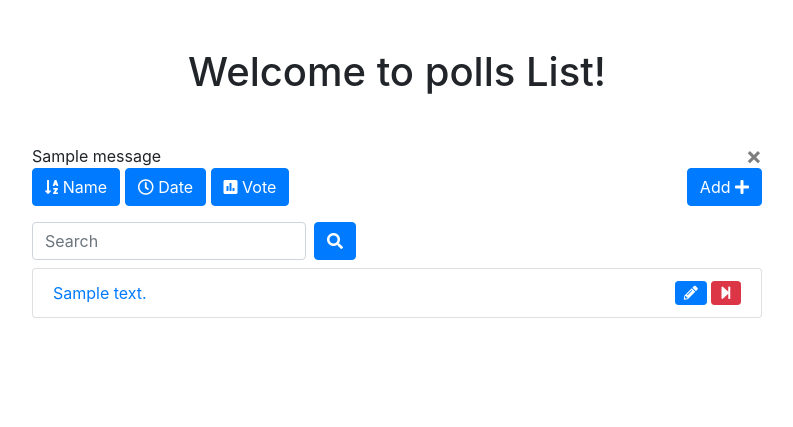
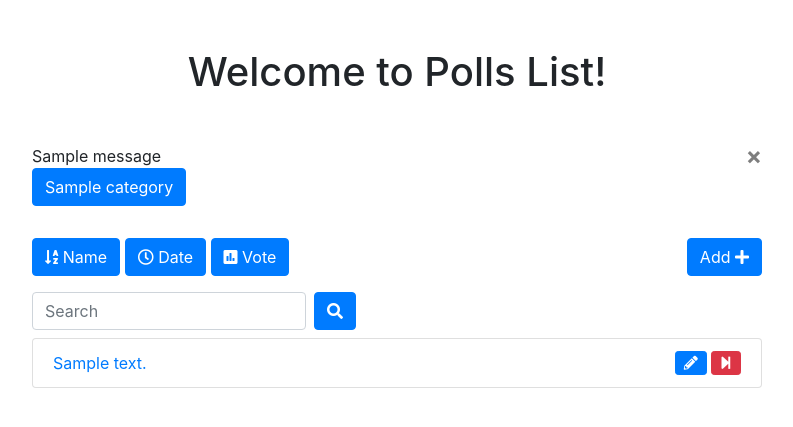
Before and after one commit to devmahmud/Django-Poll-App, a Django app: page /polls/list/ in a window 1280 px wide. Shown: the part 56-483 px from the top of the page, without its empty margins (243-1036 px from the left). Run offline with Django 3.2, Linux system fonts and the light colour scheme; a user stored in the database is signed in; tables that the repository leaves empty hold one stand-in row (values such as "Sample post"); one stand-in notice (Sample message) is shown; some libraries are stand-ins or nearby versions.

Commit message:
adding polls by category feature

```diff
--- a/polls/models.py
+++ b/polls/models.py
@@ -3,9 +3,16 @@ from django.db import models
 from django.utils import timezone
 import secrets
 
+class Category(models.Model):
+    name = models.CharField(max_length=255)
+    description = models.TextField(blank=True, null=True)
+
+    def __str__(self):
+        return self.name
 
 class Poll(models.Model):
     owner = models.ForeignKey(User, on_delete=models.CASCADE)
+    category = models.ForeignKey(Category, on_delete=models.CASCADE, related_name='polls', null=True, blank=True)
     text = models.TextField()
     pub_date = models.DateTimeField(default=timezone.now)
     active = models.BooleanField(default=True)
--- a/polls/templates/polls/polls_list.html
+++ b/polls/templates/polls/polls_list.html
@@ -4,11 +4,13 @@
 <div class="container">
     <div class="row">
         <div class="col-md-8 offset-sm-2">
-            <h1 class="text-center mb-5">Welcome to polls List!</h1>
+            <h1 class="text-center mb-5">Welcome to Polls List!</h1>
+
             {% if messages %}
             <div class="messages">
                 {% for message in messages %}
-                <div {% if message.tags %} class="{{ message.tags }}" {% endif %}>{{ message }}
+                <div {% if message.tags %} class="{{ message.tags }}" {% endif %}>
+                    {{ message }}
                     <button type="button" class="close" data-dismiss="alert" aria-label="Close">
                         <span aria-hidden="true">&times;</span>
                     </button>
@@ -17,28 +19,32 @@
             </div>
             {% endif %}
 
-            <a class="btn btn-{% if 'name' in request.GET %}warning{% else %}primary{% endif %} mb-3" href="?name=True"
-                role="button"><i class="fas fa-sort-alpha-down"></i>
-                Name</a>
-            <a class="btn btn-{% if 'date' in request.GET %}warning{% else %}primary{% endif %} mb-3" href="?date=True"
-                role="button"><i class="far fa-clock"></i> Date</a>
-            <a class="btn btn-{% if 'vote' in request.GET %}warning{% else %}primary{% endif %} mb-3" href="?vote=True"
-                role="button"><i class="fas fa-poll"></i> Vote</a>
+            <div class="mb-3">
+                {% for category in categories %}
+                <a class="btn btn-{% if category.name == selected_category %}warning{% else %}primary{% endif %} mb-3" href="{% url 'polls:list' %}?category={{ category.name }}&search={{ search_term }}&sort={{ request.GET.sort }}&page=1" role="button">{{ category.name }}</a>
+                {% endfor %}
+            </div>
+
+            <a class="btn btn-{% if 'name' in request.GET.sort %}warning{% else %}primary{% endif %} mb-3" href="{% url 'polls:list' %}?sort=name&search={{ search_term }}&category={{ selected_category }}&page=1" role="button"><i class="fas fa-sort-alpha-down"></i> Name</a>
+            <a class="btn btn-{% if 'date' in request.GET.sort %}warning{% else %}primary{% endif %} mb-3" href="{% url 'polls:list' %}?sort=date&search={{ search_term }}&category={{ selected_category }}&page=1" role="button"><i class="far fa-clock"></i> Date</a>
+            <a class="btn btn-{% if 'vote' in request.GET.sort %}warning{% else %}primary{% endif %} mb-3" href="{% url 'polls:list' %}?sort=vote&search={{ search_term }}&category={{ selected_category }}&page=1" role="button"><i class="fas fa-poll"></i> Vote</a>
 
             <a class="btn btn-primary mb-3 float-right" href="{% url 'polls:add' %}" role="button">Add <i class="fas fa-plus"></i></a>
 
-            <form class="form-inline">
+            <form class="form-inline" method="get" action="{% url 'polls:list' %}">
                 <div class="form-group mr-sm-2 mb-2">
-                    <input type="search" class="form-control" name="search" placeholder="Search" value={{ search_term }}>
+                    <input type="search" class="form-control" name="search" placeholder="Search" value="{{ search_term }}">
                 </div>
+                <input type="hidden" name="category" value="{{ selected_category }}">
+                <input type="hidden" name="sort" value="{{ request.GET.sort }}">
                 <button type="submit" class="btn btn-primary mb-2"><i class="fas fa-search"></i></button>
             </form>
 
-
             <ul class="list-group">
                 {% for poll in polls %}
-                <li class="list-group-item"><a href="{% url 'polls:detail' poll.id %}">{{ poll.text|truncatewords:5 }}
-                        {% if not poll.active%}
+                <li class="list-group-item">
+                    <a href="{% url 'polls:detail' poll.id %}">{{ poll.text|truncatewords:5 }}
+                        {% if not poll.active %}
                         <i class="fas fa-check-circle ml-2"></i>
                         {% endif %}
                     </a>
@@ -51,22 +57,22 @@
                         title="Edit Poll"><i class="fas fa-pencil-alt float-right btn btn-primary btn-sm mr-1"></i></a>
                     {% endif %}
                 </li>
-
                 {% endfor %}
             </ul>
+
             {% if polls.paginator.num_pages > 1 %}
             <nav class="mt-3">
                 <ul class="pagination">
                     {% if polls.has_previous %}
-                    <li class="page-item"><a class="page-link" href="?page=1&{{ params }}">First</a></li>
-                    <li class="page-item"><a class="page-link" href="?page={{ polls.previous_page_number }}&{{ params }}">Previous</a></li>
+                    <li class="page-item"><a class="page-link" href="{% url 'polls:list' %}?page=1&search={{ search_term }}&category={{ selected_category }}&sort={{ request.GET.sort }}">First</a></li>
+                    <li class="page-item"><a class="page-link" href="{% url 'polls:list' %}?page={{ polls.previous_page_number }}&search={{ search_term }}&category={{ selected_category }}&sort={{ request.GET.sort }}">Previous</a></li>
                     {% endif %}
 
                     <li class="page-item active"><a class="page-link" href="">{{ polls.number }}</a></li>
 
                     {% if polls.has_next %}
-                    <li class="page-item"><a class="page-link" href="?page={{ polls.next_page_number }}&{{ params }}">Next</a></li>
-                    <li class="page-item"><a class="page-link" href="?page={{ polls.paginator.num_pages }}&{{ params }}">Last</a></li>
+                    <li class="page-item"><a class="page-link" href="{% url 'polls:list' %}?page={{ polls.next_page_number }}&search={{ search_term }}&category={{ selected_category }}&sort={{ request.GET.sort }}">Next</a></li>
+                    <li class="page-item"><a class="page-link" href="{% url 'polls:list' %}?page={{ polls.paginator.num_pages }}&search={{ search_term }}&category={{ selected_category }}&sort={{ request.GET.sort }}">Last</a></li>
                     {% endif %}
                 </ul>
             </nav>
@@ -74,5 +80,4 @@
         </div>
     </div>
 </div>
-
 {% endblock content %}
--- a/polls/urls.py
+++ b/polls/urls.py
@@ -6,14 +6,14 @@ app_name = "polls"
 urlpatterns = [
     path('list/', views.polls_list, name='list'),
     path('list/user/', views.list_by_user, name='list_by_user'),
+    path('list/category/<str:category_name>/', views.list_by_category, name='list_by_category'),  # New endpoint
     path('add/', views.polls_add, name='add'),
     path('edit/<int:poll_id>/', views.polls_edit, name='edit'),
     path('delete/<int:poll_id>/', views.polls_delete, name='delete_poll'),
     path('end/<int:poll_id>/', views.end_poll, name='end_poll'),
     path('edit/<int:poll_id>/choice/add/', views.add_choice, name='add_choice'),
     path('edit/choice/<int:choice_id>/', views.choice_edit, name='choice_edit'),
-    path('delete/choice/<int:choice_id>/',
-         views.choice_delete, name='choice_delete'),
+    path('delete/choice/<int:choice_id>/', views.choice_delete, name='choice_delete'),
     path('<int:poll_id>/', views.poll_detail, name='detail'),
     path('<int:poll_id>/vote/', views.poll_vote, name='vote'),
     path('dashboard/', views.dashboard, name='dashboard'),
--- a/polls/views.py
+++ b/polls/views.py
@@ -3,37 +3,49 @@ from django.contrib.auth.decorators import login_required
 from django.core.paginator import Paginator
 from django.db.models import Count
 from django.contrib import messages
-from .models import Poll, Choice, Vote
+from .models import Poll, Choice, Vote, Category
 from .forms import PollAddForm, EditPollForm, ChoiceAddForm
 from django.http import HttpResponse
 
-
+@login_required()
 @login_required()
 def polls_list(request):
+    # Get the initial list of polls
     all_polls = Poll.objects.all()
+    categories = Category.objects.all()
     search_term = ''
-    if 'name' in request.GET:
-        all_polls = all_polls.order_by('text')
+    selected_category = request.GET.get('category', '')
 
-    if 'date' in request.GET:
-        all_polls = all_polls.order_by('pub_date')
+    # Apply category filter
+    if selected_category:
+        all_polls = all_polls.filter(category__name=selected_category)
 
-    if 'vote' in request.GET:
-        all_polls = all_polls.annotate(Count('vote')).order_by('vote__count')
-
+    # Apply search filter
     if 'search' in request.GET:
         search_term = request.GET['search']
         all_polls = all_polls.filter(text__icontains=search_term)
 
-    paginator = Paginator(all_polls, 6)  # Show 6 contacts per page
+    # Apply sort order
+    if 'name' in request.GET:
+        all_polls = all_polls.order_by('text')
+    elif 'date' in request.GET:
+        all_polls = all_polls.order_by('pub_date')
+    elif 'vote' in request.GET:
+        all_polls = all_polls.annotate(Count('vote')).order_by('vote__count')
+
+    # Pagination
+    paginator = Paginator(all_polls, 6)  # Show 6 polls per page
     page = request.GET.get('page')
     polls = paginator.get_page(page)
 
+    # Prepare URL parameters for pagination
     get_dict_copy = request.GET.copy()
     params = get_dict_copy.pop('page', True) and get_dict_copy.urlencode()
 
     context = {
         'polls': polls,
+        'categories': categories,
+        'selected_category': selected_category,
         'params': params,
         'search_term': search_term,
     }
@@ -233,3 +245,18 @@ def end_poll(request, poll_id):
         return render(request, 'polls/poll_result.html', {'poll': poll})
     else:
         return render(request, 'polls/poll_result.html', {'poll': poll})
+
+
+@login_required
+def list_by_category(request, category_name):
+    all_polls = Poll.objects.filter(category__name=category_name)
+    paginator = Paginator(all_polls, 6)  # Show 6 polls per page
+
+    page = request.GET.get('page')
+    polls = paginator.get_page(page)
+
+    context = {
+        'polls': polls,
+        'selected_category': category_name,
+    }
+    return render(request, 'polls/polls_list.html', context)
```
Also changed, not shown: polls/admin.py (+9 -7 lines), polls/forms.py (+7 -8 lines), polls/templates/polls/endpoll.html (+26 -18 lines), polls/templates/polls/poll_edit.html (+6 -4 lines), polls/migrations/0003_category_poll_category.py (added).
